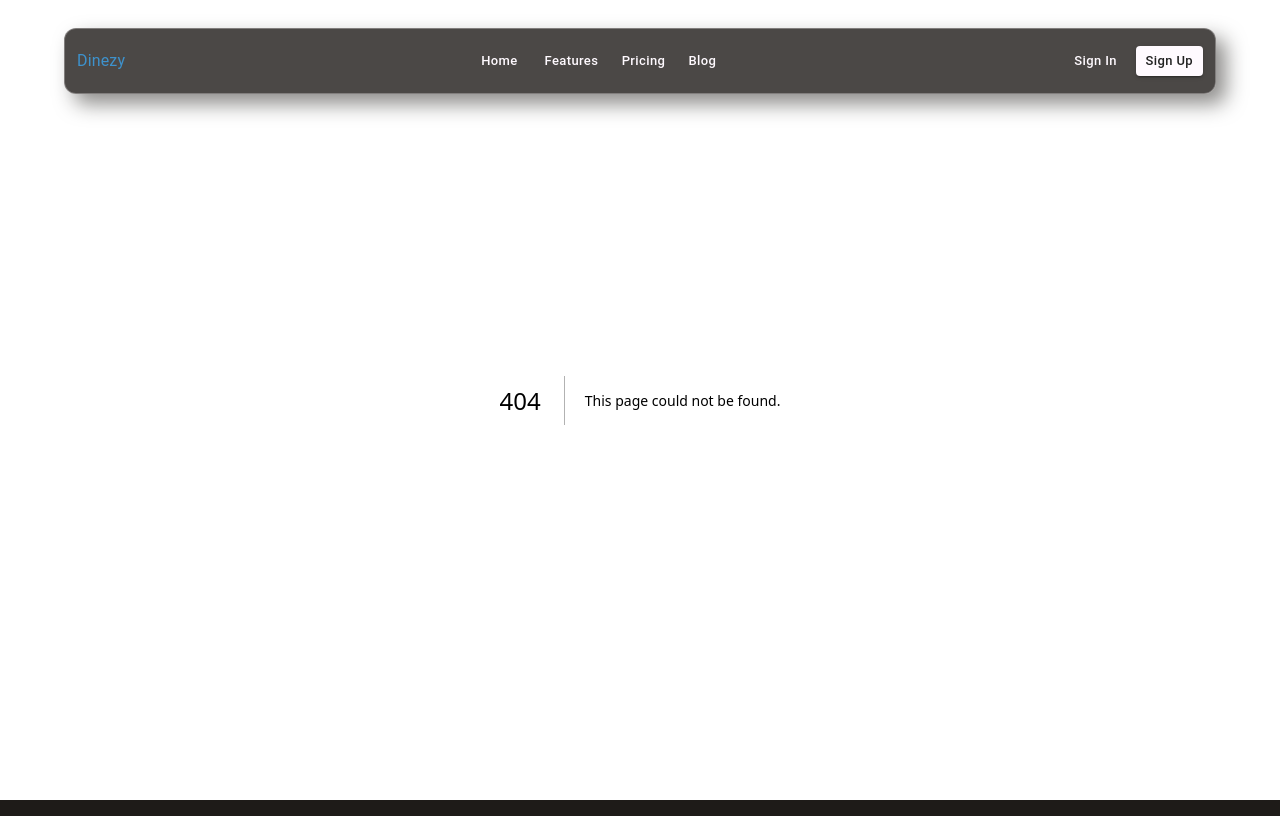
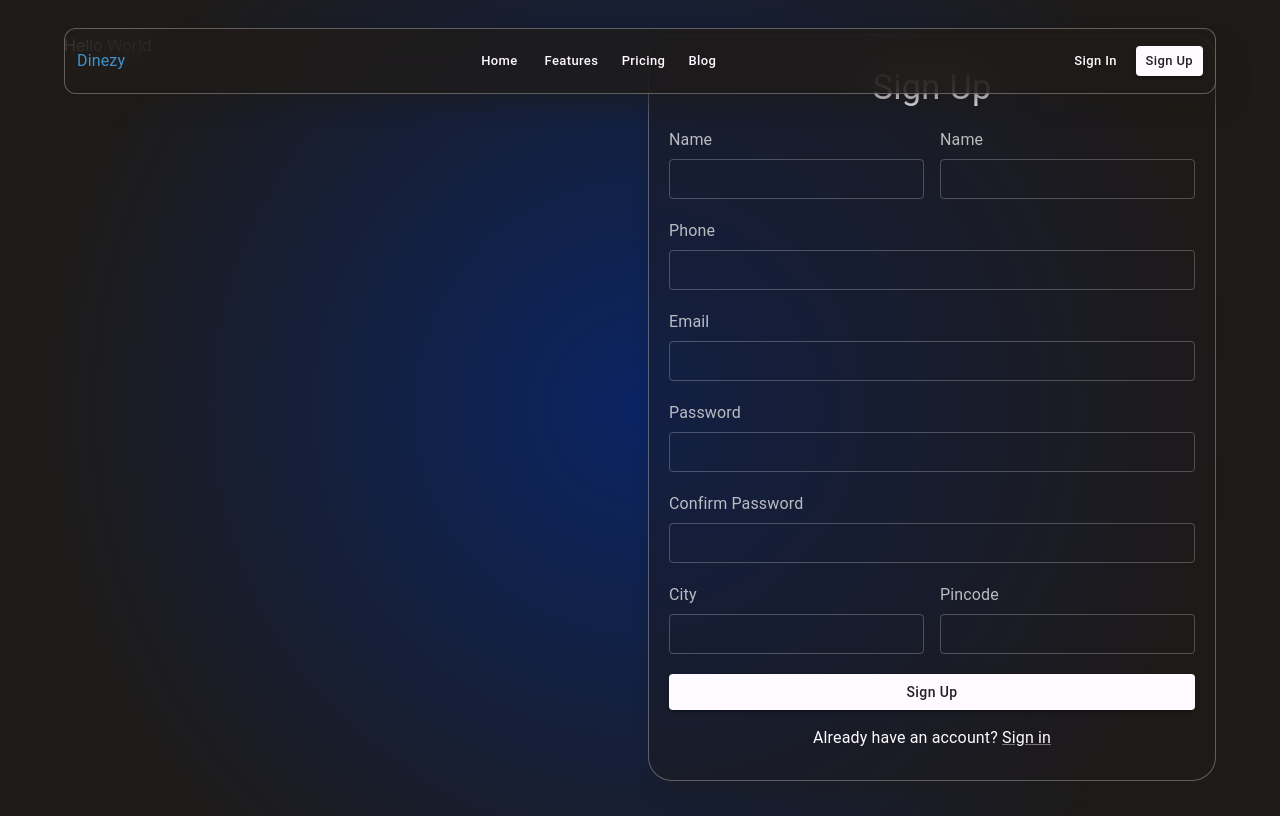
Before and after one commit to rahul-bharati/dinezy-pos, a Next.js app: page /sign-up in a window 1280 px wide. Before the commit this address had no page. Built offline with nearby package versions, Linux system fonts and the light colour scheme; what @mui/material-nextjs would draw is missing.

Commit message:
Add Sign Up Page

```diff
--- /dev/null
+++ b/src/app/(auth)/sign-up/page.tsx
@@ -0,0 +1,22 @@
+import { Container, Grid2 as Grid } from '@mui/material'
+import AuthSideFeatures from '@/components/auth-side-features'
+import SignUpForm from '@/components/sign-up-form'
+
+const SignUpPage = () => {
+  return (
+    <div className={'center-main-container'}>
+      <Container fixed>
+        <Grid container spacing={2}>
+          <Grid size={6}>
+            <AuthSideFeatures />
+          </Grid>
+          <Grid size={6}>
+            <SignUpForm />
+          </Grid>
+        </Grid>
+      </Container>
+    </div>
+  )
+}
+
+export default SignUpPage
--- /dev/null
+++ b/src/components/sign-up-form/index.ts
@@ -0,0 +1 @@
+export { default } from './sign-up-form'
--- /dev/null
+++ b/src/components/sign-up-form/sign-up-form.tsx
@@ -0,0 +1,159 @@
+import {
+  Box,
+  Button,
+  Checkbox,
+  FormControl,
+  FormControlLabel,
+  FormLabel,
+  Link,
+  TextField,
+  Typography,
+} from '@mui/material'
+
+const SignUpForm = () => {
+  return (
+    <Box className={`glass-background`} sx={{ padding: '30px 20px' }}>
+      <Typography
+        component={'h1'}
+        variant={'h4'}
+        align={'center'}
+        sx={{
+          marginBottom: '20px',
+          width: '100%',
+          fontSize: 'clamp(2rem, 10vw, 2.15rem)',
+        }}
+      >
+        Sign Up
+      </Typography>
+      <Box
+        component={'form'}
+        noValidate
+        sx={{ display: 'flex', flexDirection: 'column', gap: 2, width: '100%' }}
+      >
+        <Box sx={{ display: 'flex', gap: 2, width: '100%', flexGrow: 1 }}>
+          <FormControl fullWidth={true}>
+            <FormLabel htmlFor="name">Name</FormLabel>
+            <TextField
+              id="name"
+              type={'text'}
+              variant={'outlined'}
+              margin={'dense'}
+              required
+              size={'small'}
+              fullWidth={true}
+            />
+          </FormControl>
+          <FormControl fullWidth={true}>
+            <FormLabel htmlFor="name">Name</FormLabel>
+            <TextField
+              id="name"
+              type={'text'}
+              variant={'outlined'}
+              margin={'dense'}
+              required
+              size={'small'}
+              fullWidth={true}
+            />
+          </FormControl>
+        </Box>
+        <FormControl>
+          <FormLabel htmlFor="phone">Phone</FormLabel>
+          <TextField
+            id="phone"
+            type={'text'}
+            variant={'outlined'}
+            margin={'dense'}
+            required
+            size={'small'}
+            fullWidth={true}
+          />
+        </FormControl>
+        <FormControl>
+          <FormLabel htmlFor="email">Email</FormLabel>
+          <TextField
+            id="email"
+            type={'email'}
+            variant={'outlined'}
+            margin={'dense'}
+            required
+            size={'small'}
+            fullWidth={true}
+          />
+        </FormControl>
+        <FormControl>
+          <FormLabel htmlFor="password">Password</FormLabel>
+          <TextField
+            id="password"
+            type={'password'}
+            variant={'outlined'}
+            margin={'dense'}
+            required
+            size={'small'}
+          />
+        </FormControl>
+        <FormControl>
+          <FormLabel htmlFor="confirm-password">Confirm Password</FormLabel>
+          <TextField
+            id="confirm-password"
+            type={'password'}
+            variant={'outlined'}
+            margin={'dense'}
+            required
+            size={'small'}
+          />
+        </FormControl>
+        <Box
+          component={'form'}
+          noValidate
+          sx={{
+            display: 'flex',
+            flexDirection: 'column',
+            gap: 2,
+            width: '100%',
+          }}
+        >
+          <Box sx={{ display: 'flex', gap: 2, width: '100%', flexGrow: 1 }}>
+            <FormControl fullWidth={true}>
+              <FormLabel htmlFor="city">City</FormLabel>
+              <TextField
+                id="city"
+                type={'text'}
+                variant={'outlined'}
+                margin={'dense'}
+                required
+                size={'small'}
+                fullWidth={true}
+              />
+            </FormControl>
+            <FormControl fullWidth={true}>
+              <FormLabel htmlFor="pincode">Pincode</FormLabel>
+              <TextField
+                id="pincode"
+                type={'text'}
+                variant={'outlined'}
+                margin={'dense'}
+                required
+                size={'small'}
+                fullWidth={true}
+              />
+            </FormControl>
+          </Box>
+        </Box>
+        <Button
+          type="submit"
+          fullWidth
+          variant="contained"
+          sx={{ textTransform: 'capitalize' }}
+        >
+          Sign up
+        </Button>
+        <Typography component={'p'} align={'center'}>
+          Already have an account?&nbsp;
+          <Link href={'/sign-in'}>Sign in</Link>
+        </Typography>
+      </Box>
+    </Box>
+  )
+}
+
+export default SignUpForm
--- a/src/theme.tsx
+++ b/src/theme.tsx
@@ -3,13 +3,17 @@ import { createTheme } from '@mui/material/styles'
 
 const theme = createTheme({
   palette: {
+    mode: 'dark',
     primary: {
       main: '#FFFAFF',
     },
-    text: {
-      primary: '#FFFAFF',
+    secondary: {
+      main: '#0A2463',
+    },
+    error: {
+      main:'#D8315B'
     }
-  },
+  }
 })
 
 export default theme
```
Also changed, not shown: src/components/sign-in-form/sign-in-form.tsx (+41 -3 lines), src/styles/globals.scss (+5 -5 lines).
